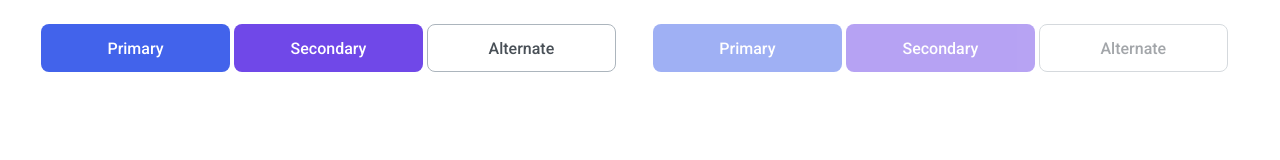
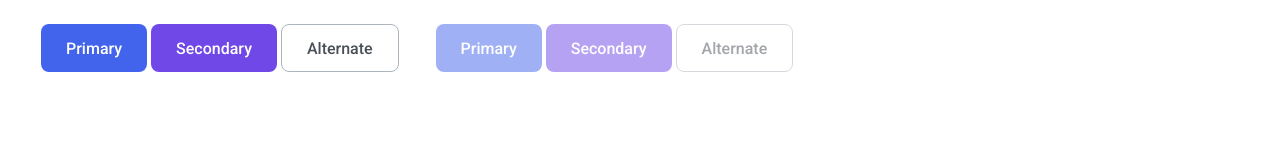
Before and after one commit to js-tasks-ru/htmlcss-20230411_kirill291, a website: page 03-lection1/01-button/index.html in a window 1280 px wide. Drawn offline with Linux system fonts and the light colour scheme.

Commit message:
width removed, padding added

```diff
--- a/03-lection1/01-button/button.css
+++ b/03-lection1/01-button/button.css
@@ -2,10 +2,8 @@
 
 .button {
     height: 48px;
-    width: 189px;
     border-radius: 8px;
     position: relative;
-
     font-family: 'Roboto', sans-serif;;
     font-style: normal;
     font-weight: 500;
@@ -14,8 +12,8 @@
     /* identical to box height */
     text-align: center;
     border: none;
-
     cursor: pointer;
+    padding: 10px 25px;
 }
 
 .primary_button {
```
